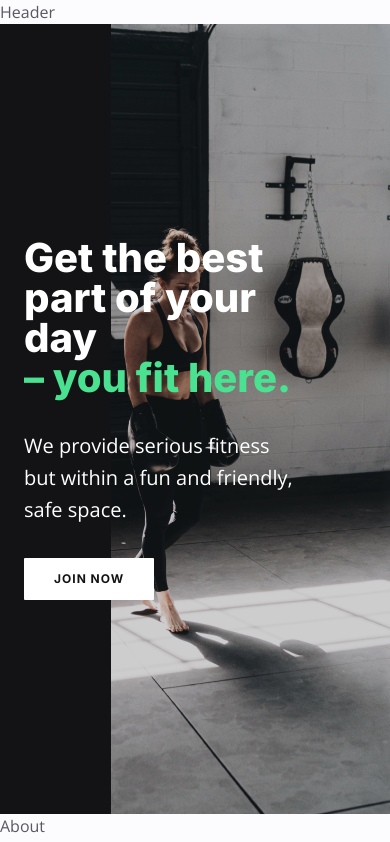
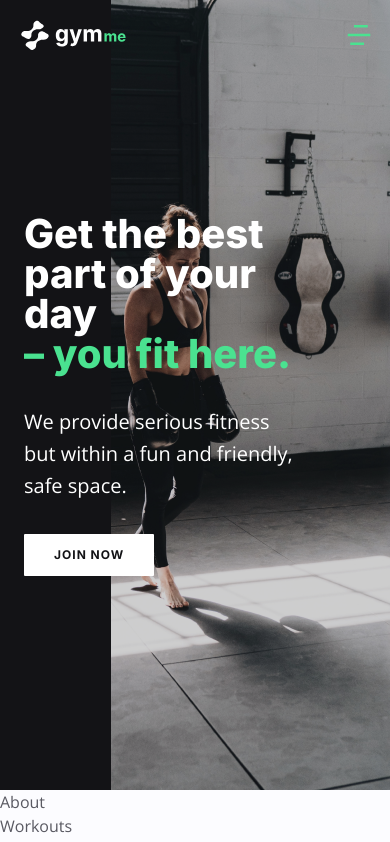
Before and after one commit to alexangria1992/gym-website, a React (Create React App) app: page / in a window 390 px wide. Shown: the top 842 px of the page. Built offline with nearby package versions, Linux system fonts and the light colour scheme; the HTML template or start-up script is replaced by a standard one.

Commit message:
Header & Nav & NavMobile

```diff
--- a/src/App.js
+++ b/src/App.js
@@ -32,7 +32,8 @@ const App = () => {
       <Faq />
       <Join />
       <Footer />
-      {/* <div className='h-[4000px]'></div> */}
+
+      <div className="h-[4000px]"></div>
     </div>
   );
 };
--- a/src/components/Header.js
+++ b/src/components/Header.js
@@ -1,7 +1,56 @@
-import React from 'react';
+import React, { useState, useEffect } from "react";
+
+import { header } from "../data";
+
+import Nav from "../components/Nav";
+import NavMobile from "../components/NavMobile";
+
+import { RiMenu4Fill, RiCloseFill } from "react-icons/ri";
 
 const Header = () => {
-  return <div>Header</div>;
+  const [isActive, setIsActive] = useState(false);
+  // nav mobile state
+  const [navMobile, setNavMobile] = useState(false);
+
+  useEffect(() => {
+    window.addEventListener("scroll", () => {
+      window.scrollY > 80 ? setIsActive(true) : setIsActive(false);
+    });
+  }, []);
+
+  const { logo, btnLoginText, btnSignupText } = header;
+  return (
+    <header
+      className={`${
+        isActive ? "bg-neutral-500 py-[16px]" : "bg-transparent py-[20px]"
+      } fixed max-w-[1440px] z-30 left-0 right-0 flex mx-auto justify-between
+      items-center px-[20px] lg:px-[80px] transition-all duration-300`}
+    >
+      <a href={logo}>
+        <img className="h-[30px]" src={logo} alt="" />
+      </a>
+      <Nav />
+      {/* Hide on Mobile Show On Desktop */}
+      <div className="hidden lg:flex space-x-4">
+        <button className="btn btn-sm text-white hover:text-primary-200 transition">
+          {btnLoginText}
+        </button>
+        <button className="btn btn-sm btn-primary">{btnSignupText}</button>
+      </div>
+      {/* Hide on Desktop Show on Mobile */}
+      <div
+        onClick={() => setNavMobile(!navMobile)}
+        className="lg:hidden absolute right-4"
+      >
+        {navMobile ? (
+          <RiCloseFill className="text-primary-200 text-3xl cursor-pointer" />
+        ) : (
+          <RiMenu4Fill className="text-primary-200 text-3xl cursor-pointer" />
+        )}
+      </div>
+      <NavMobile navMobile={navMobile} />
+    </header>
+  );
 };
 
 export default Header;
--- a/src/components/Nav.js
+++ b/src/components/Nav.js
@@ -1,7 +1,23 @@
-import React from 'react';
+import React from "react";
+
+import { nav } from "../data";
 
 const Nav = () => {
-  return <div>Nav</div>;
+  return (
+    <nav className="hidden lg:flex">
+      <ul className="flex text-white gap-x-8">
+        {nav.map((item, idx) => {
+          return (
+            <li key={idx}>
+              <a className="hover:text-primary-200 transition" href={item.href}>
+                {item.name}
+              </a>
+            </li>
+          );
+        })}
+      </ul>
+    </nav>
+  );
 };
 
 export default Nav;
--- a/src/components/NavMobile.js
+++ b/src/components/NavMobile.js
@@ -1,7 +1,33 @@
-import React from 'react';
+import React from "react";
 
-const NavMobile = () => {
-  return <div>NavMobile</div>;
+import { nav } from "../data";
+
+const NavMobile = ({ navMobile }) => {
+  return (
+    <nav
+      className={`${
+        navMobile ? "min-h-screen" : "min-h-0"
+      } lg:hidden  w-full bg-neutral-500
+    fixed top-0 left-0 right-0 -bottom-12 -z-10 overflow-hidden transition-all h-0`}
+    >
+      <ul className="w-full h-full flex flex-col justify-center items-center gap-y-8">
+        {nav.map((item, idx) => {
+          return (
+            <li key={idx}>
+              <a className="text-white text-body-md" href={item.href}>
+                {item.name}
+              </a>
+            </li>
+          );
+        })}
+      </ul>
+      {/* buttons */}
+      <div className="-mt-44 flex justify-center gap-x-8">
+        <button className="btn btn-lg text-white">Log in</button>
+        <button className="btn btn-lg btn-primary">Sign up</button>
+      </div>
+    </nav>
+  );
 };
 
 export default NavMobile;
```
